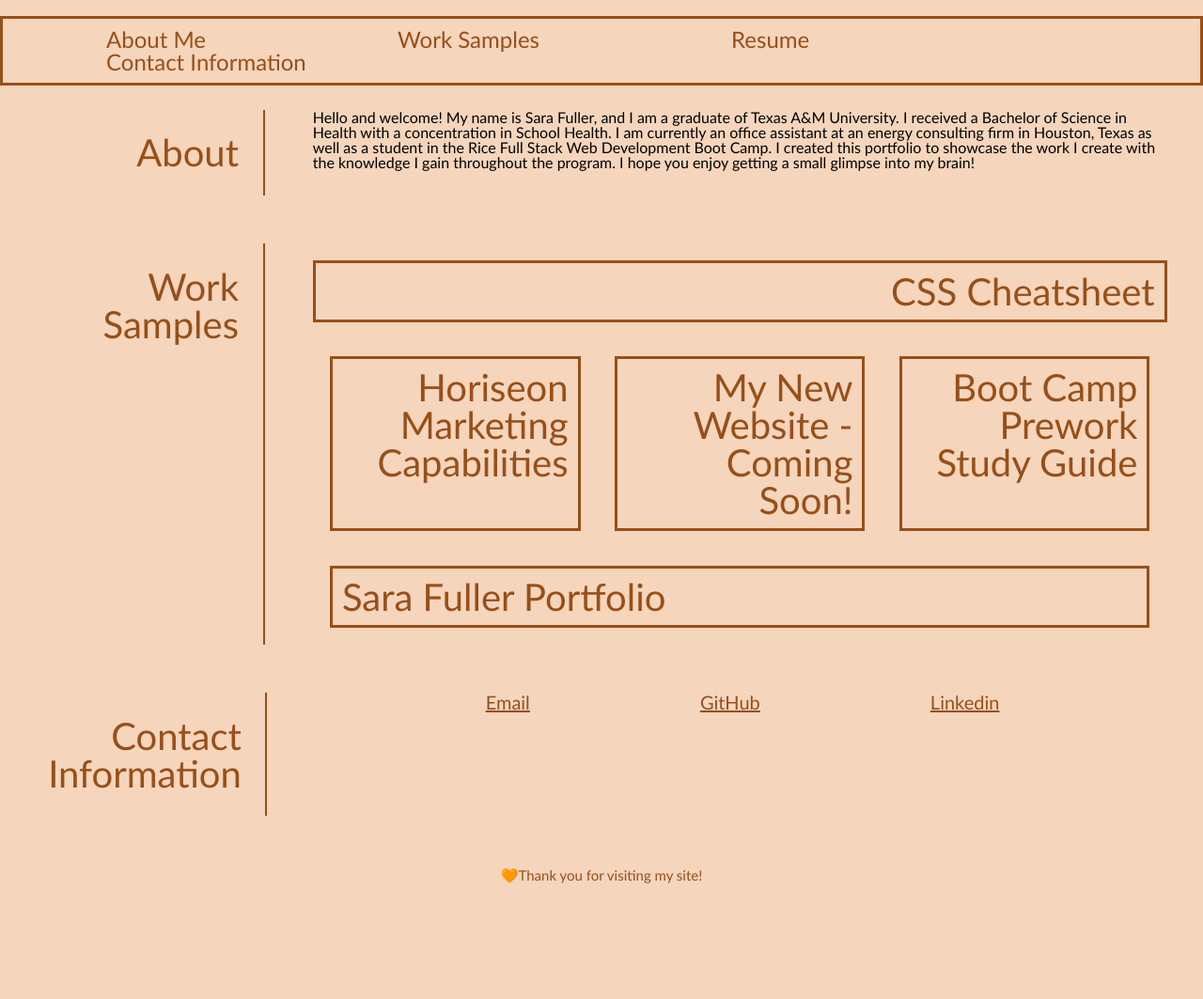
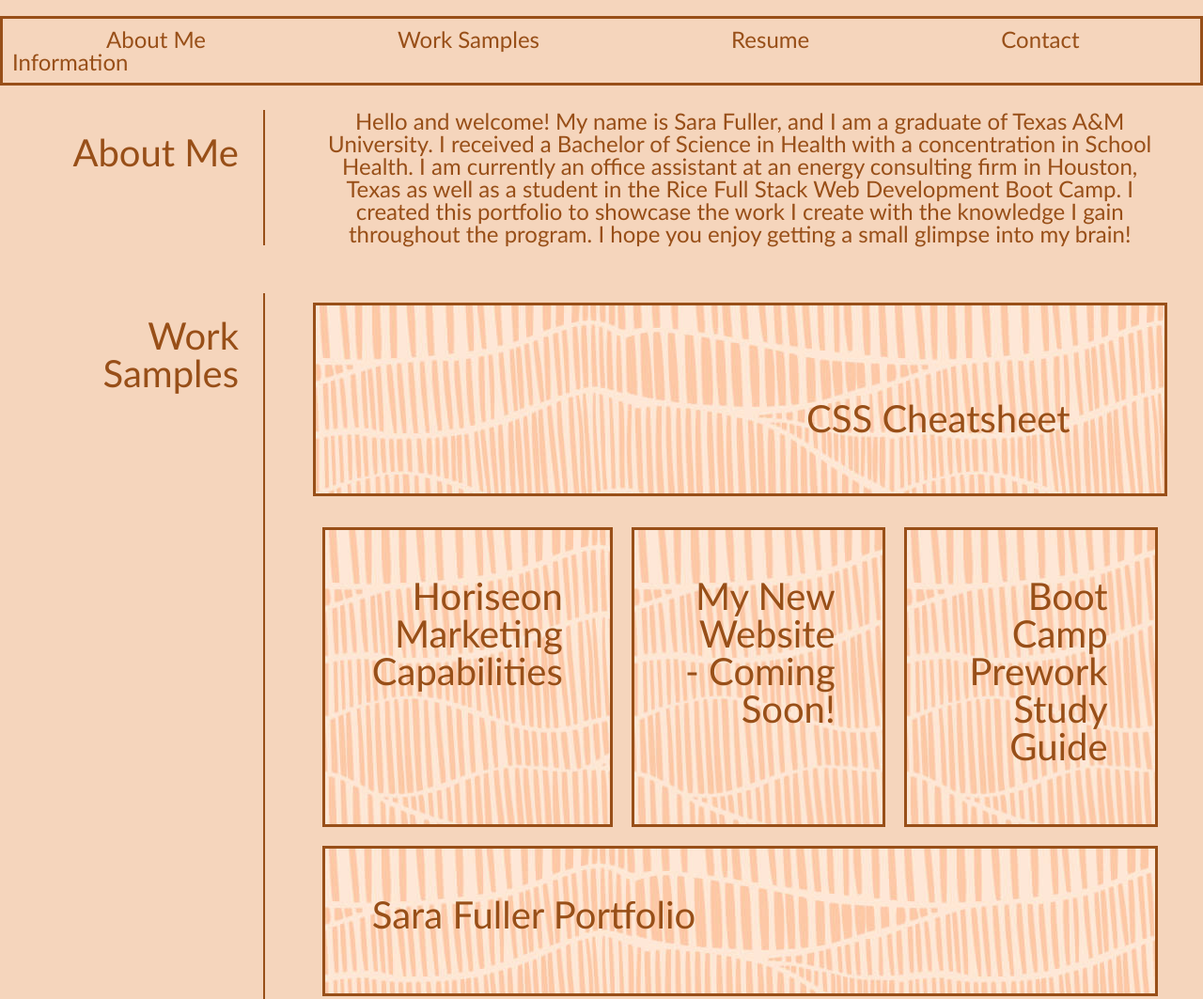
Before and after one commit to sarafuller2018/Sara-Fuller-Portfolio, a plain HTML site: page index.html in a window 1280 px wide. Shown: the part 323-1386 px from the top of the page at 94% size. Before the commit the page ends 1282 px from the top, so only its background shows below. Drawn offline with Linux system fonts and the light colour scheme.

Commit message:
added images, resume, and more styling to CSS

```diff
--- a/Assets/CSS/style.css
+++ b/Assets/CSS/style.css
@@ -46,7 +46,7 @@ header nav {
 }
 
 .nav-format {
-    display: inline-block;
+    display: inline;
     margin-left: 100px;
     margin-right: 100px;
     color: var(--dark-orange);
@@ -60,6 +60,7 @@ h2 {
     font-weight: 200;
     margin-left: 0;
     text-align: right;
+    background: none;
 }
 
 section {
@@ -80,6 +81,16 @@ section div {
   padding: 2%;
 }
 
+.about-me {
+  display: flex;
+  align-items: center;
+  height: 100%;
+  text-align: center;
+  font-weight: 500;
+  font-size: 24px;
+  color: var(--dark-orange)
+}
+
 .workexamples {
   display: flex;
   flex-wrap: wrap;
@@ -88,28 +99,40 @@ section div {
 
 .card-CSS-Cheatsheet {
   display: flex;
-  flex: 0 0 100%;
+  flex: 2 0 100%;
   border: solid var(--dark-orange);
-  margin: 2%;
-  padding: 10px;
+  margin: 10px;
+  padding: 100px;
   justify-content: flex-end;
+  background-image: url(/Assets/Images/image\ 1.jpg);
+  height: 25%;
+}
+
+.card-CSS-Cheatsheet:hover {
+  box-shadow: inset 0px 0px 8px rgb(236, 173, 102), 0 0 15px rgb(236, 173, 102);
 }
 
 .card {
   display: flex;
-  flex: 1 0 200px;
+  flex: 1 0 20%;
   border: solid var(--dark-orange);
-  margin: 2%;
-  padding: 10px;
+  margin: 10px;
+  padding: 50px;
+  background-image: url(/Assets/Images/image\ 1.jpg);
+}
+
+.card:hover {
+  box-shadow: inset 0px 0px 8px rgb(236, 173, 102), 0 0 15px rgb(236, 173, 102);
 }
 
 .contact-me {
   display: flex;
-  font-size: 20px;
-  font-weight: 4;
+  font-weight: 500;
+  font-size: 24px;
   text-decoration: underline var(--dark-orange);
   justify-content: space-evenly;
   align-items: center;
+  height: 100%;
 }
 
 footer h3 {
@@ -121,6 +144,23 @@ footer h3 {
   padding: 20px;
 }
 
-footer h3:before {
-  content: "🧡"
+@media screen and (max-width: 992px) {
+  section > h2 {
+    display: none;
+  }
 }
+
+@media screen and (max-width: 992px) {
+  section div {
+    flex: 0 0 100%;
+    padding: 2%;
+  }
+}
+
+@media screen and (max-width: 992px) {
+  .nav-format {
+    display: block;
+    text-align: center;
+    line-height: 1.1;
+  }
+}
--- a/index.html
+++ b/index.html
@@ -18,19 +18,19 @@
 
         <nav>
             <ul>
-                <li class="nav-format"><a href="AboutMe">About Me</a></li>
-                <li class="nav-format"><a href="WorkSamples">Work Samples</a></li>
-                <li class="nav-format"><a href="#">Resume</a></li>
-                <li class="nav-format"><a href="ContactInfo">Contact Information</a></li>
+                <li class="nav-format"><a href="#AboutMe">About Me</a></li>
+                <li class="nav-format"><a href="#WorkSamples">Work Samples</a></li>
+                <li class="nav-format"><a href="./Sara Fuller - Resume 2023.pdf">Resume</a></li>
+                <li class="nav-format"><a href="#ContactInfo">Contact Information</a></li>
             </ul>
         </nav>
     </header>
 
     <main>
         <section>
-            <h2>About</h2>
-            <div>
-                <p>Hello and welcome! My name is Sara Fuller, and I am a graduate of Texas A&M University. I received a Bachelor of Science in Health with a concentration in School Health.
+            <h2>About Me</h2>
+            <div id="AboutMe">
+                <p class="about-me">Hello and welcome! My name is Sara Fuller, and I am a graduate of Texas A&M University. I received a Bachelor of Science in Health with a concentration in School Health.
                     I am currently an office assistant at an energy consulting firm in Houston, Texas as well as a student in the Rice Full Stack Web Development Boot Camp.
                     I created this portfolio to showcase the work I create with the knowledge I gain throughout the program.
                     I hope you enjoy getting a small glimpse into my brain! </p>
@@ -39,32 +39,32 @@
 
         <section>
             <h2>Work Samples</h2>
-            <div class="workexamples">
-                <article class="card-CSS-Cheatsheet">
+            <div id="WorkSamples" class="workexamples">
+                <a href="https://sarafuller2018.github.io/CSS-Cheatsheet-Mini-Project-2/" class="card-CSS-Cheatsheet">
                     <h2>CSS Cheatsheet</h2>
-                </article>
+                </a>
 
-                <artcile class="card">
+                <a href="https://sarafuller2018.github.io/Horiseon-Marketing-Page/" class="card">
                     <h2>Horiseon Marketing Capabilities</h2>
-                </artcile>
+                </a>
 
-                <article class="card">
+                <a href="https://sarafuller2018.github.io/My-New-Website-Mini-Project-1/" class="card">
                     <h2>My New Website - Coming Soon!</h2>
-                </article>
+                </a>
 
-                <article class="card">
+                <a href="https://sarafuller2018.github.io/Prework-Study-Guide/" class="card">
                     <h2>Boot Camp Prework Study Guide</h2>
-                </article>
+                </a>
 
-                <article class="card">
+                <a href="https://github.com/sarafuller2018/Sara-Fuller-Portfolio" class="card">
                     <h2>Sara Fuller Portfolio</h2>
-                </article>
+                </a>
             </div>
         </section>
 
         <section>
             <h2>Contact Information</h2>
-            <div>
+            <div id="ContactInfo">
                 <ul class="contact-me">
                     <li><a href="mailto:sarafuller2018@gmail.com">Email</a></li>
                     <li><a href="https://github.com/sarafuller2018">GitHub</a></li>
@@ -75,7 +75,7 @@
     </main>
 
     <footer>
-        <h3>Thank you for visiting my site!</h3>
+        <h3>🧡 Thank you for visiting my site!</h3>
     </footer>
 
 </body>
```
Also changed, not shown: Assets/Images/image 1.jpg (added), 1 other file.
